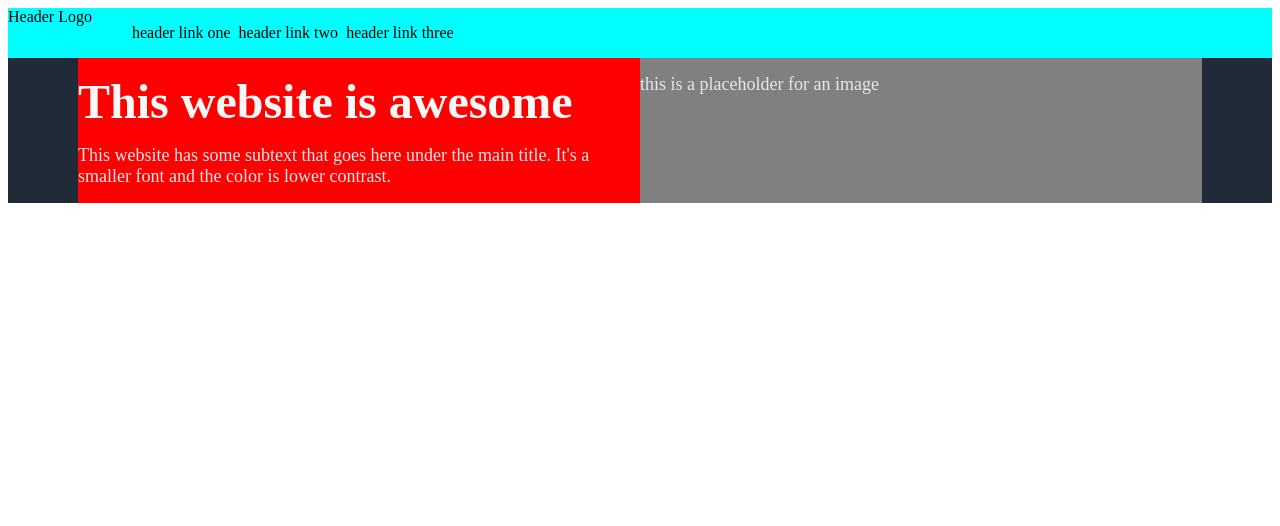
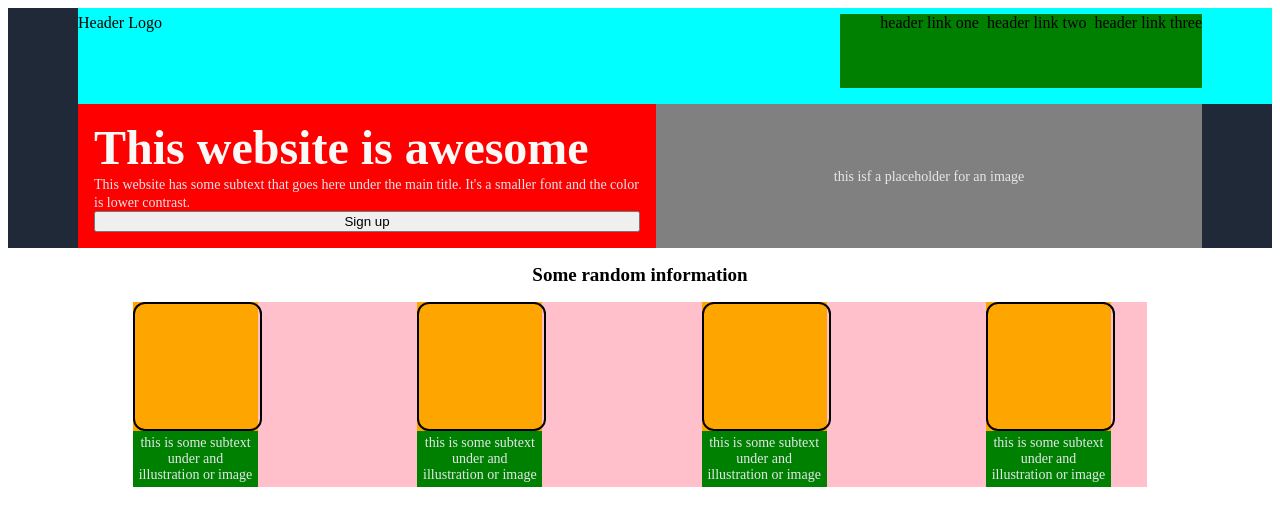
Before and after one commit to fanthony41/odin-landing-page, a plain HTML site: page index.html in a window 1280 px wide. Drawn offline with Linux system fonts and the light colour scheme.

Commit message:
Add second section to middle

```diff
--- a/index.html
+++ b/index.html
@@ -27,12 +27,63 @@
         <p> <span class="big-text"> This website is awesome</span> </p>
         <p> <span class="small">This website has some subtext that goes here under the main title. It's
           a smaller font and the color is lower contrast.</span> </p>
+        <button type="button">Sign up</button>
        </div>
 
        <div class="tright">
-        <p> <span class="small"> this is a placeholder for an image </span></p>
+        <p> <span class="small"> this isf a placeholder for an image </span></p>
        </div>
     </div>
     </div>
+    <div class="secondbox">
+
+      <div class="random">
+        <p> Some random information</p>
+      </div>
+
+      <div class="middlebox">
+        <div class ="mboxes">
+          <div class ="empty">
+
+          </div>
+          <div>
+            <p> <span class="small mid"> this is some subtext under and illustration or image</span></p>
+          </div>
+        </div>
+
+        <div class ="mboxes">
+          <div class = "empty">
+
+          </div>
+          <div>
+            <p> <span class="small mid"> this is some subtext under and illustration or image</span></p>
+          </div>
+        </div>
+
+        <div class ="mboxes">
+          <div class="empty">
+
+          </div>
+          <div>
+            <p> <span class="small mid"> this is some subtext under and illustration or image</span></p>
+          </div>
+        </div>
+
+        <div class ="mboxes">
+          <div class = "empty">
+
+          </div>
+          <div>
+            <p> <span class="small mid"> this is some subtext under and illustration or image</span></p>
+          </div>
+        </div>
+
+
+
+
+        </div>
+      </div>
+
+    </div>
   </body>
 </html>
--- a/styles.css
+++ b/styles.css
@@ -10,17 +10,25 @@
 
 .headerbox{
     display:flex;
+    justify-content: space-between;
     background-color: aqua;
+    height: 90px;
+    margin-left: 70px;
+    padding-top: 6px;
+
 }
 
 ul{
     display: flex;
-    list-style: none;
+    list-style-type: none;
     gap: 8px;
+    background-color: green;
+    margin-top: 0;
+    margin-right: 70px;
 }
 
 .small{
-    font-size: 18px;
+    font-size: 14px;
     color: #E5E7EB;
 }
 
@@ -35,8 +43,68 @@ ul{
 .tright{
     background-color: gray;
     flex:1;
+    display: flex;
+    justify-content: center;
+    align-items: center;
 }
 
 .tleft{
+    display:flex;
+    flex-direction: column;
     flex:1;
+    padding: 16px;
+
 }
+
+p{
+    margin: 0;
+}
+.button{
+    display: flex;
+    align-self: flex-end;
+    margin-left: 20px;
+    margin-top: 20px;
+    background-color: red;
+}
+
+.mboxes{
+    background-color: orange;
+    display:flex;
+    flex-direction: column;
+    justify-content: center;
+    margin-right: 36px;
+    width: 125px;
+
+
+}
+
+.middlebox{
+    background-color: pink;
+    display: flex;
+    flex-direction:  row;
+    justify-content: space-between;
+    margin-left: 125px;
+    margin-right: 125px;
+}
+
+.empty{
+    width: 125px;
+    height: 125px;
+    border-radius: 12px;
+    border: 2px solid black;
+}
+
+.random{
+    padding:16px;
+    display: flex;
+    justify-content: center;
+    font-weight: bold;
+    font-size: 19px;
+}
+
+.mid{
+    display:flex;
+    text-align: center;
+    background-color: green;
+    padding: 4px;
+}
```
